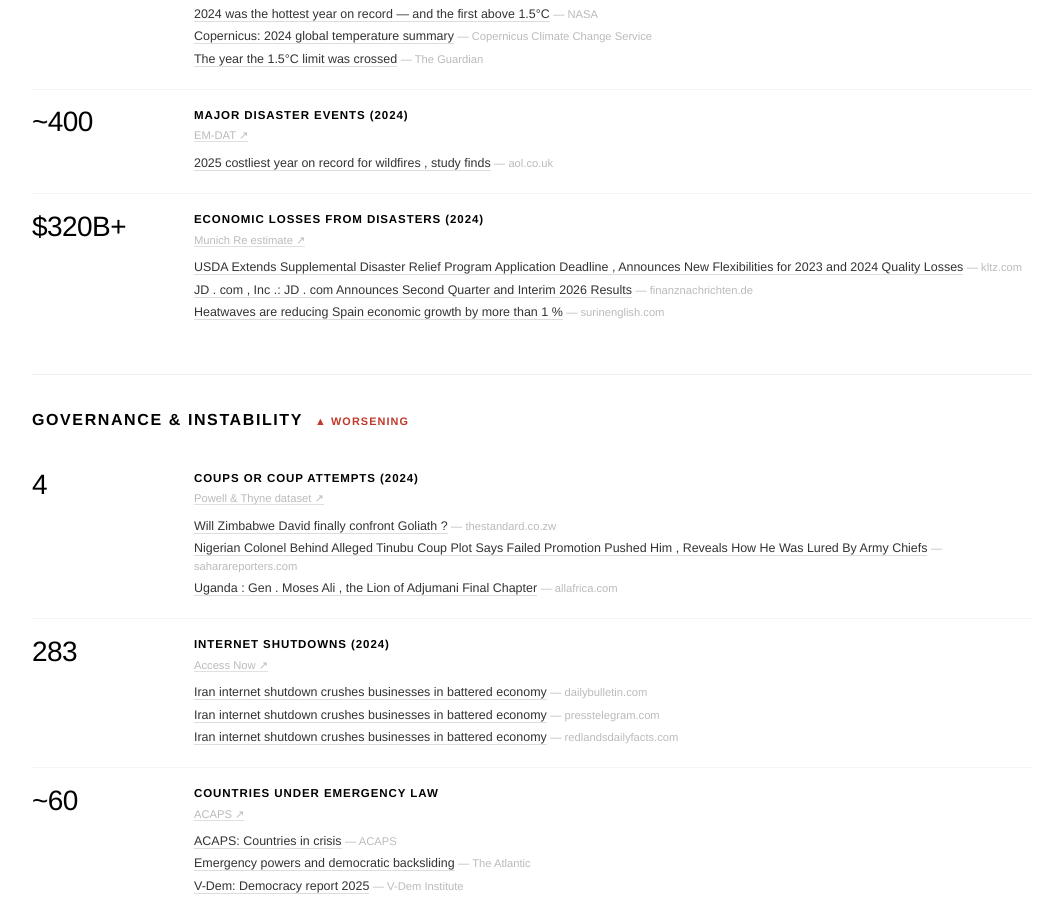
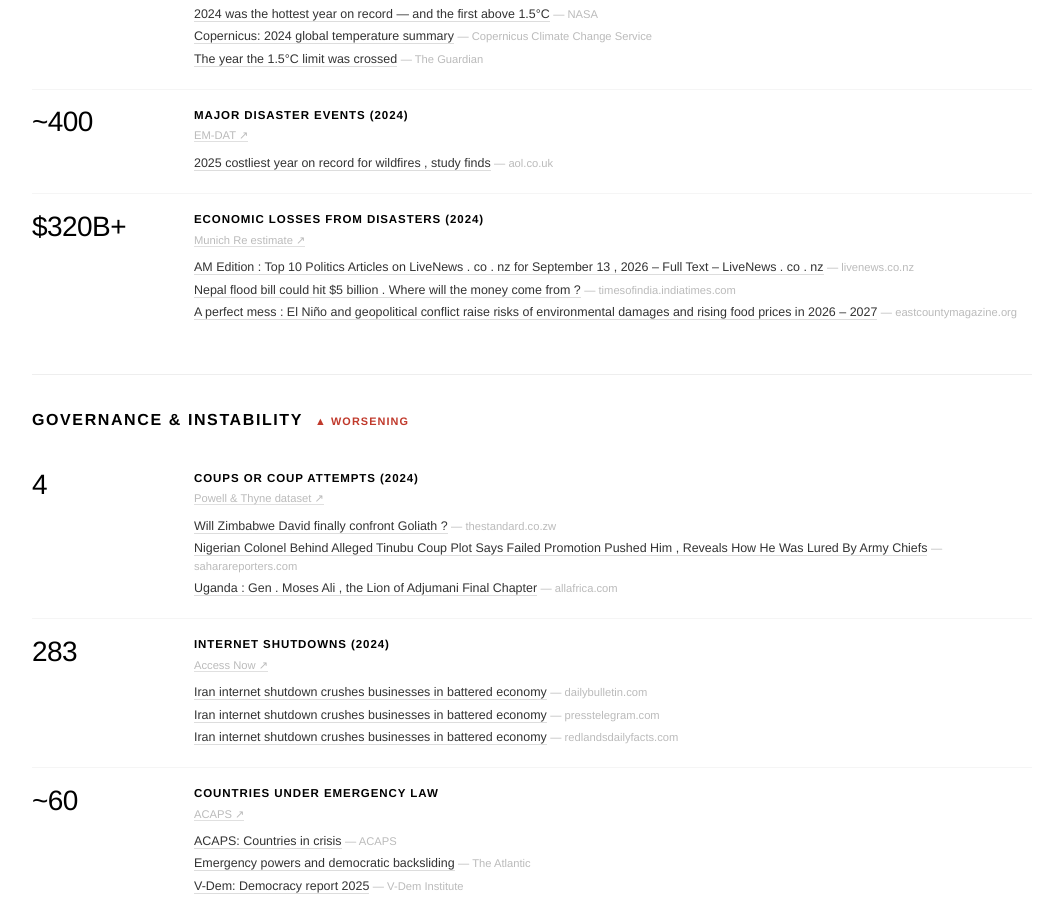
Before and after one commit to skeptict/skeptict.github.io, a Jekyll site: the page built from hellscape/index.html, in a window 1280 px wide and 900 px high, scrolled down 1577 px. Shown: the whole window, without its empty margins (108-1161 px from the left). Built offline with Jekyll 4.4.1, drawn with Linux system fonts in a browser that asks for light colours; some of the changed text lies outside the part shown.

Commit message:
auto: refresh hellscape articles [2026-09-14]

```diff
--- a/_data/hellscape.yml
+++ b/_data/hellscape.yml
@@ -1,4 +1,4 @@
-last_updated: '2026-09-07'
+last_updated: '2026-09-14'
 pillars:
 - name: Conflict & Violence
   id: conflict
@@ -142,17 +142,18 @@ pillars:
     source_url: https://www.munichre.com/en/risks/natural-disasters.html
     search_query: economic losses natural disasters billion 2024 insurance
     articles:
-    - title: USDA Extends Supplemental Disaster Relief Program Application Deadline
-        , Announces New Flexibilities for 2023 and 2024 Quality Losses
-      url: https://www.kltz.com/news/usda-extends-supplemental-disaster-relief-program-application-deadline-announces-new-flexibilities-for-2023-and-2024-quality-losses
-      publication: kltz.com
-    - title: 'JD . com , Inc .: JD . com Announces Second Quarter and Interim 2026
-        Results'
-      url: https://www.finanznachrichten.de/nachrichten-2026-08/69301645-jd-com-inc-jd-com-announces-second-quarter-and-interim-2026-results-399.htm
-      publication: finanznachrichten.de
-    - title: Heatwaves are reducing Spain economic growth by more than 1 %
-      url: https://www.surinenglish.com/spain/heatwaves-reducing-spains-20260810142552-nt.html
-      publication: surinenglish.com
+    - title: 'AM Edition : Top 10 Politics Articles on LiveNews . co . nz for September
+        13 , 2026 – Full Text – LiveNews . co . nz'
+      url: https://livenews.co.nz/2026/09/13/am-edition-top-10-politics-articles-on-livenews-co-nz-for-september-13-2026-full-text/
+      publication: livenews.co.nz
+    - title: Nepal flood bill could hit $5 billion . Where will the money come from
+        ?
+      url: https://timesofindia.indiatimes.com/world/south-asia/nepals-flood-bill-could-hit-5-billion-where-will-the-money-come-from/articleshow/133961939.cms
+      publication: timesofindia.indiatimes.com
+    - title: 'A perfect mess : El Niño and geopolitical conflict raise risks of environmental
+        damages and rising food prices in 2026 – 2027'
+      url: https://eastcountymagazine.org/a-perfect-mess-el-nino-and-geopolitical-conflict-raise-risks-of-environmental-damages-and-rising-food-prices-in-2026-2027/
+      publication: eastcountymagazine.org
 - name: Governance & Instability
   id: governance
   trend: up
```
